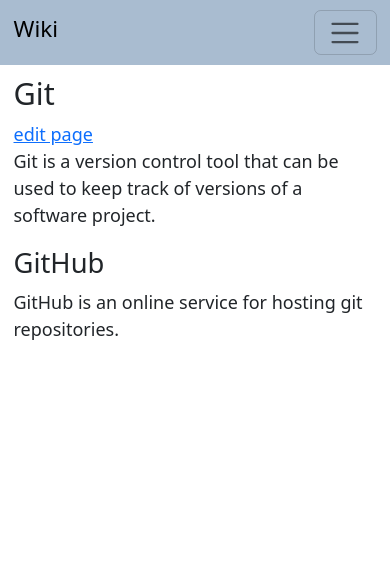
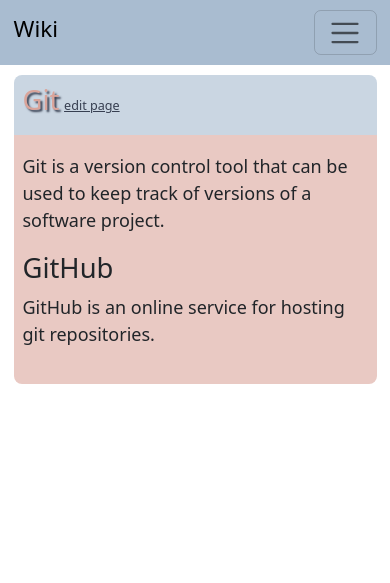
Before and after one commit to webshuriken/wikipedia-like, a Django app: page /wiki/Git in a window 390 px wide. Shown: the top 583 px of the page. Run offline with Django 3.2, Linux system fonts and the light colour scheme.

Commit message:
stlye: entry layout responsive and ready

```diff
--- a/encyclopedia/static/encyclopedia/styles.css
+++ b/encyclopedia/static/encyclopedia/styles.css
@@ -1,6 +1,6 @@
 body {
     margin: 0;
-    background-color: white;
+    background-color: var(--wk-white);
 }
 
 :root {
@@ -11,6 +11,7 @@ body {
     --wk-lighter-powder-blue: #CAD6E2;
     --wk-platinum: #D8DBE2;
     --wk-charcoal: #373F51;
+    --wk-white: #fff;
     font-size: 18px;
 }
 
@@ -43,7 +44,7 @@ code {
     padding: .5rem 0;
     width: 180px;
     background: var(--wk-charcoal);
-    color: white;
+    color: var(--wk-white);
     box-shadow: 0 2px 8px var(--wk-charcoal);
     transition: transform .24s, background-color .24s, color .24s;
 }
@@ -88,3 +89,26 @@ code {
 .wiki-list-all li:nth-child(odd) a:hover {
     background-color: var(--wk-powder-blue);
 }
+
+/* Entry layout */
+.wiki-entry {}
+
+.wiki-entry__header {
+    background-color: var(--wk-lighter-powder-blue);
+    color: var(--wk-melon);
+    border-top-right-radius: 8px;
+    border-top-left-radius: 8px;
+}
+.wiki-entry__header h1 {
+    text-shadow: 2px 2px 2px var(--wk-charcoal);
+}
+.wiki-entry__header a {
+    color: var(--wk-charcoal);
+    font-size: .7rem;
+}
+
+.wiki-entry__body {
+    background-color: var(--wk-lighter-melon);
+    border-bottom-right-radius: 8px;
+    border-bottom-left-radius: 8px;
+}
--- a/encyclopedia/templates/encyclopedia/entry.html
+++ b/encyclopedia/templates/encyclopedia/entry.html
@@ -4,13 +4,13 @@
   {{ entry_title }}
 {% endblock %}
 
-<section>
+<section class="row wiki-entry">
 {% block body %}
-  <header>
-    <h1>{{ entry_title }}</h1>
+  <header class="col-12 p-2 wiki-entry__header">
+    <h1 class="h2 d-inline-block">{{ entry_title }}</h1>
     <a href="{% url 'encyclopedia:edit-page' entry_title %}">edit page</a>
   </header>
-  <div class="entry-body">
+  <div class="col-12 px-2 py-3 wiki-entry__body">
     {% for html_tag in html_entry %}
     {{ html_tag | safe }}
     {% empty %}
```
